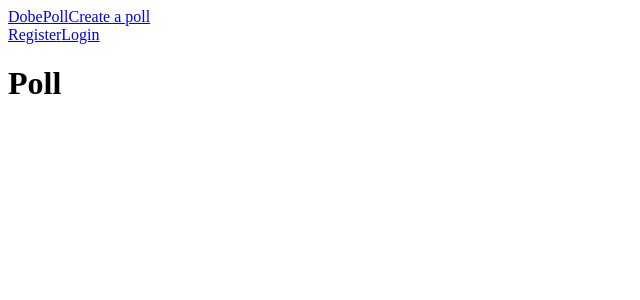
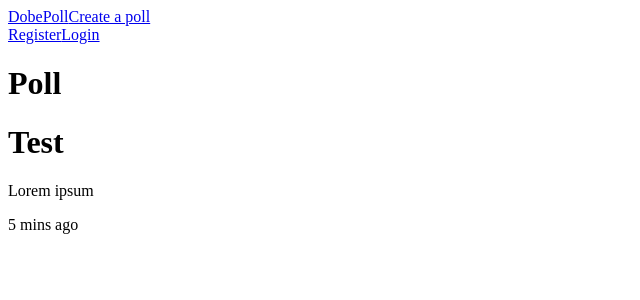
Before and after one commit to VVKDO98/dobepoll, a React (Vite) app in the folder packages/app/: page /poll/1 in a window 1280 px wide. Shown: the top 300 px of the page, without its empty margins (0-640 px from the left). Built offline with nearby package versions, Linux system fonts and the light colour scheme.

Commit message:
includeGraphQl

```diff
--- a/packages/app/package.json
+++ b/packages/app/package.json
@@ -9,6 +9,8 @@
     "preview": "vite preview"
   },
   "dependencies": {
+    "@apollo/client": "^3.7.2",
+    "graphql": "^16.6.0",
     "react": "^18.2.0",
     "react-dom": "^18.2.0",
     "react-router-dom": "^6.4.5"
--- /dev/null
+++ b/packages/app/src/components/PollComp.jsx
@@ -0,0 +1,33 @@
+import React from 'react'
+import { useParams } from 'react-router-dom'
+import { useQuery, gql } from '@apollo/client'
+
+const GET_POLL_BY_ID = gql`
+query Poll($id: ID!) {
+  poll(id: $id) {
+    description
+    id
+    name
+  }
+}
+`
+
+const PollComp = () => {
+  const { id } = useParams()
+  const { loading, error, data } = useQuery(GET_POLL_BY_ID, {
+    variables: { id }
+  })
+
+  console.log(data)
+
+  return (
+    <div>
+      <h1>Test</h1>
+      <p>Lorem ipsum</p>
+      <p>5 mins ago</p>
+      <div></div>
+    </div>
+  )
+}
+
+export default PollComp
--- a/packages/app/src/main.jsx
+++ b/packages/app/src/main.jsx
@@ -5,8 +5,12 @@ import Home from './pages/Home'
 import CreatePoll from './pages/CreatePoll'
 import Poll from './pages/Poll'
 import ResultPoll from './pages/ResultPoll'
+import { ApolloClient, InMemoryCache, ApolloProvider } from '@apollo/client'
+
+const client = new ApolloClient({ uri: 'https://localhost:4000', cache: new InMemoryCache() })
 
 ReactDOM.createRoot(document.getElementById('root')).render(
+  <ApolloProvider client={client}>
     <BrowserRouter>
       <Routes>
         <Route index element={<Home/>} />
@@ -15,4 +19,5 @@ ReactDOM.createRoot(document.getElementById('root')).render(
         <Route path='/poll/:id/result' element={<ResultPoll/>} />
       </Routes>
     </BrowserRouter>
+  </ApolloProvider>
 )
--- a/packages/app/src/pages/Poll.jsx
+++ b/packages/app/src/pages/Poll.jsx
@@ -1,10 +1,12 @@
 import React from 'react'
+import PollComp from '../components/PollComp'
 import Layout from '../Layout'
 
 const Poll = () => {
   return (
     <Layout>
       <h1>Poll</h1>
+      <PollComp/>
     </Layout>
   )
 }
```
Also changed, not shown: 2 other files (tests, documents, lock files or other folders). Lines whose indentation alone changed are shown as unchanged.
